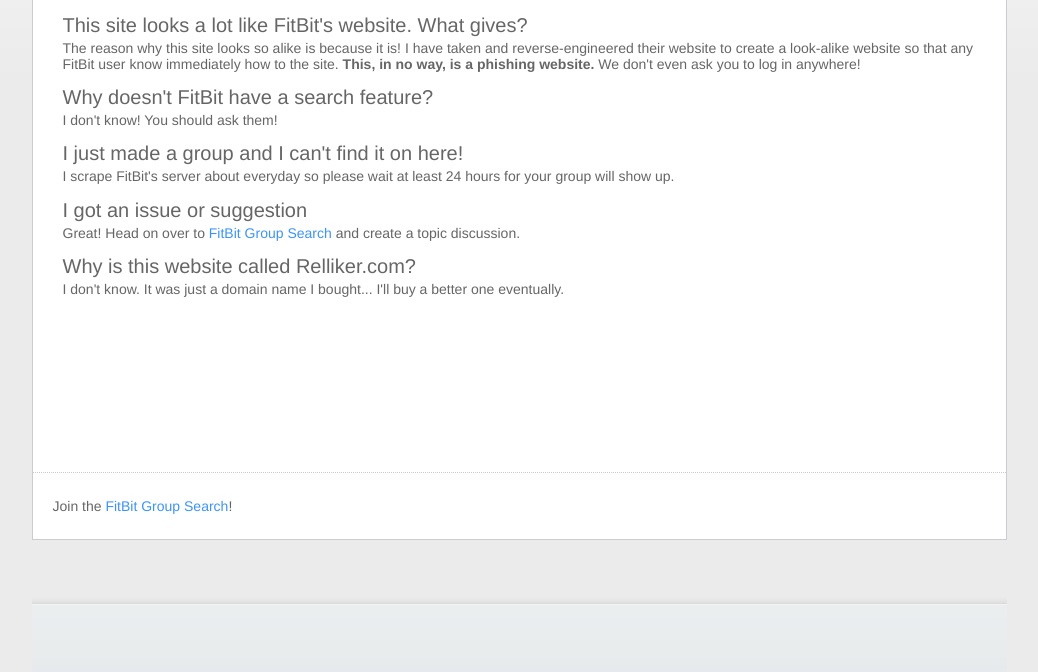
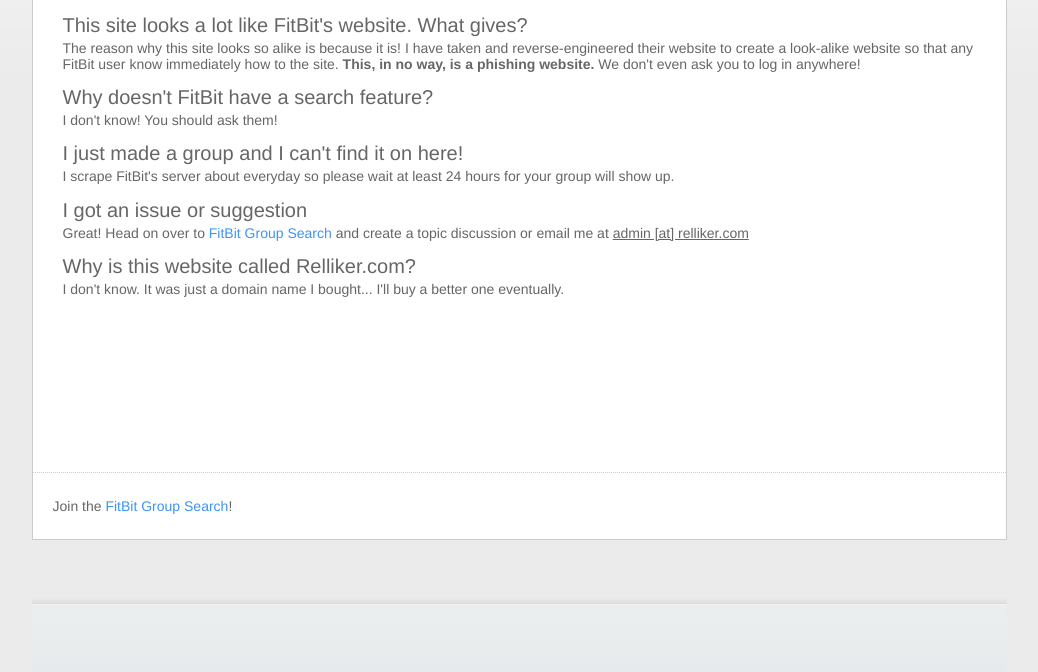
Before and after one commit to JustDerb/fitbit-groupsearch, a PHP site: page /about.php in a window 1280 px wide. Shown: the part 320-992 px from the top of the page, without its empty margins (121-1159 px from the left). Run offline with PHP 8.4, Linux system fonts and the light colour scheme; some libraries are stand-ins or nearby versions.

Commit message:
Added email address

```diff
--- a/about.php
+++ b/about.php
@@ -77,7 +77,7 @@
 					<br />
 					<h2 id="about5">I got an issue or suggestion</h2>
 					<p>Great! Head on over to <a href="http://www.fitbit.com/group/229YCB" target="_blank">FitBit Group
-					Search</a> and create a topic discussion.</p>
+					Search</a> and create a topic discussion or email me at <u>admin [at] relliker.com</u></p>
 					<br />
 					<h2 id="about6">Why is this website called Relliker.com?</h2>
 					<p>I don't know.  It was just a domain name I bought... I'll buy a better one eventually.</p>
```
